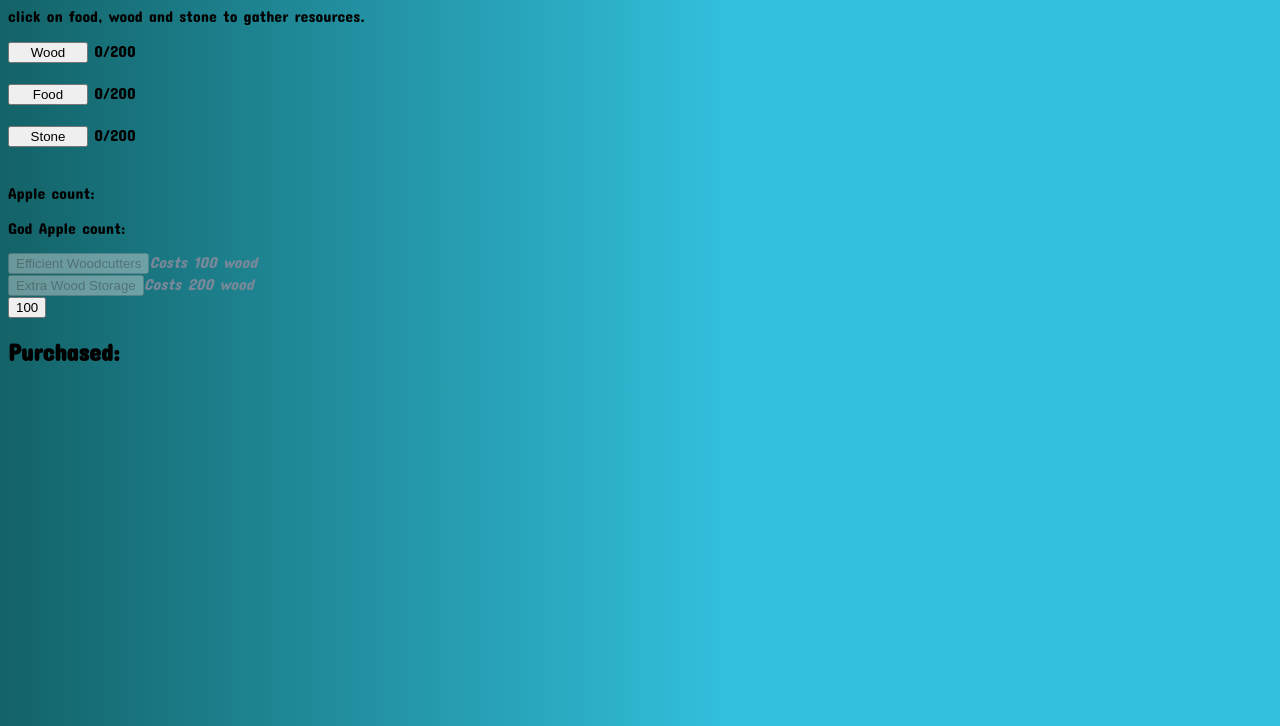
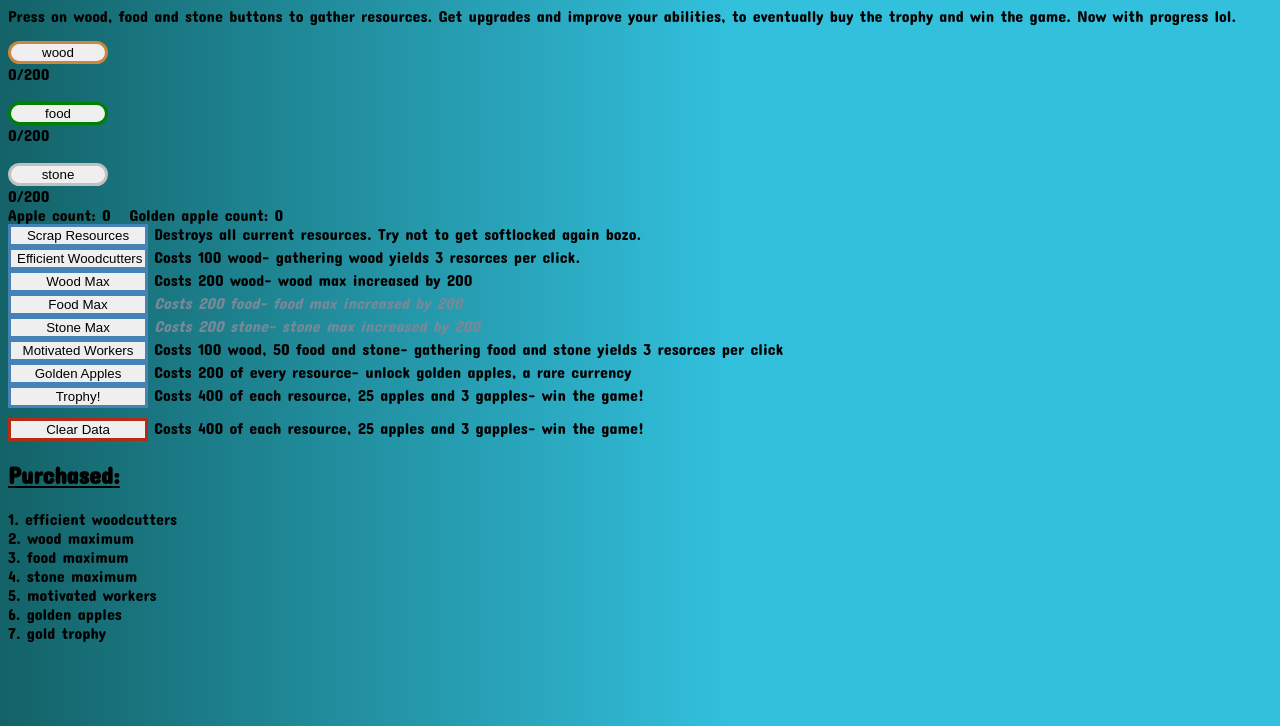
Before and after one commit to Ambush-4567/CivClicker, a plain HTML site: page index.html in a window 1280 px wide. Shown: the part 74-800 px from the top of the page. Drawn offline with Linux system fonts and the light colour scheme.

Commit message:
Update index.html

```diff
--- a/index.html
+++ b/index.html
@@ -1,27 +1,81 @@
 <!DOCTYPE html>
+<html>
 <head>
-    <script src="script.js"></script>
-    <link rel="stylesheet" href="style.css">
-    <title>Java Stuff</title>
-    <style></style>
-</head>
-<body>
-    <h1>Button Click Simulator</h1>
-    <p class="reg">click on food, wood and stone to gather resources.</p>
-    <p></p>
-    <input type="button" id="butone1" onclick="woodButt()" value="Wood" style="margin-bottom: 20px; width: 80px;">
-    <span id="para1">0</span><span id="maxw">/200</span><br>
-    <input type="button" id="butone2" onclick="foodButt()" value="Food" style="margin-bottom: 20px; width: 80px;">
-    <span id="para2">0</span><span id="maxf">/200</span><br>
-    <input type="button" id="butone3" onclick="stoneButt()" value="Stone" style="margin-bottom: 20px; width: 80px;">
-    <span id="para3">0</span><span id="maxs">/200</span><br>
-    <p class="reg">Apple count:<span id="para4"></span></p>
-    <p class="reg">God Apple count:<span id="para5"></span></p>
-    <input type="button" id="butone4" onclick="tripWood()" value="Efficient Woodcutters" disabled><span id="para6">Costs 100 wood</span><br>
-    <input type="button" id="butone5" onclick="woodMax()" value="Extra Wood Storage" disabled><span id="para7">Costs 200 wood</span><br>
-    <input type="button" id="butone6" onclick="harvestLrg()" value="100">
-    <h2>Purchased:</h2>
-    <p id="reg1"></p>
-    <p id="reg2"></p>
-</body>
+        <meta charset="utf-8">
+        <meta-name="viewport" content="width=devices-width, initial-scale=1.0">
+        <title>butone</title>
+        <link rel="stylesheet" href="style.css">
+        <script src="script.js"></script>
+    </head>
+    <body onload="startUp()">
+        <h1 id="header">Welcome To Shitty Civclicker V 1.1</h1>
+        <p>Press on wood, food and stone buttons to gather resources. Get upgrades and improve your abilities, to eventually buy the trophy and win the game. Now with progress lol.</p>
+    <div>
+        <section>
+        <input type="button" id="butt1" value="wood" onclick="woodGet()" style="border-radius: 30px; width: 100px; border: 3px solid rgb(205,133,63)"><br>
+        <span id="para1">0</span><span id="update">/200</span><br>
+        <br><input type="button" id="butt2" value="food" onclick="foodGet()" style="border-radius: 30px; width: 100px; border: 3px solid rgb(0,128,0)"><br>
+        <span id="para2">0</span><span id="update2">/200</span><br>
+        <br><input type="button" id="butt3" value="stone" onclick="stoneGet()" style="border-radius: 30px; width: 100px; border: 3px solid rgb(192,192,192)"><br>
+        <span id="para3">0</span><span id="update3">/200</span><br>
+        <div>
+        <span id="large">Apple count:&nbsp;<span id="appletxt">0&nbsp;&nbsp;</span><span id="gappletxt">&nbsp;Golden apple count:&nbsp;</span><span id="gappletxt2">0</span></span>
+        </div>
+        </section>
+    </div>
+    <div>
+        <section>
+        <span id="wrap1">
+        <input type="button" id="butt3.5" value="Scrap Resources" onclick="resDump()" style="width: 140px; border: 3px solid rgb(70,130,180)">
+        <span id="para3-5">Destroys all current resources. Try not to get softlocked again bozo.</span><br>
+        </span>
+        <span id="wrap2">
+        <input type="button" id="butt4" value="Efficient Woodcutters" onclick="woodUp()" style="width: 140px; border: 3px solid rgb(70,130,180)">
+        <span id="para4">Costs 100 wood- gathering wood yields 3 resorces per click.</span><br>
+        </span>
+        <span id="wrap3">
+        <input type="button" id="butt5" value="Wood Max" onclick="woodMax()" style="width: 140px; border: 3px solid rgb(70,130,180)">
+        <span id="para5">Costs 200 wood- wood max increased by 200</span><br>
+        </span>
+        <span id="wrap4">
+        <input type="button" id="butt6" value="Food Max" onclick="foodMax()" style="width: 140px; border: 3px solid rgb(70,130,180)">
+        <span id="para6">Costs 200 food- food max increased by 200</span><br>
+        </span>
+        <span id="wrap5">
+        <input type="button" id="butt7" value="Stone Max" onclick="stoneMax()" style="width: 140px; border: 3px solid rgb(70,130,180)">
+        <span id="para7">Costs 200 stone- stone max increased by 200</span><br>
+        </span>
+        <span id="wrap6">
+        <input type="button" id="butt8" value="Motivated Workers" onclick="foodStoneUp()" style="width: 140px; border: 3px solid rgb(70,130,180)">
+        <span id="para8">Costs 100 wood, 50 food and stone- gathering food and stone yields 3 resorces per click</span><br>
+        </span>
+        <span id="wrap7">
+        <input type="button" id="butt9" value="Golden Apples" onclick="gapUnlock()" style="width: 140px; border: 3px solid rgb(70,130,180)">
+        <span id="para9">Costs 200 of every resource- unlock golden apples, a rare currency</span><br>
+        </span>
+        <span id="wrap8">
+        <input type="button" id="butt10" value="Trophy!" onclick="winTrophy()" style="width: 140px; border: 3px solid rgb(70,130,180)">
+        <span id="para10">Costs 400 of each resource, 25 apples and 3 gapples- win the game!</span><br>
+        </span>
+        <span id="wrap9">
+        <input type="button" id="butt11" value="Clear Data" onclick="storgClear()" style="width: 140px; border: 3px solid rgb(179, 45, 21); margin-top: 10px;">
+        <span id="para10">Costs 400 of each resource, 25 apples and 3 gapples- win the game!</span><br>
+        </span>
+    </section>
+    </div>
+    <div>
+    <section>
+        <h2><u>Purchased:</u></h2>
+        <p id="paragraph">
+            <span id="para12">1. efficient woodcutters</span><br>
+            <span id="para13">2. wood maximum</span><br>
+            <span id="para14">3. food maximum</span><br>
+            <span id="para15">4. stone maximum</span><br>
+            <span id="para16">5. motivated workers</span><br>
+            <span id="para17">6. golden apples</span><br>
+            <span id="para18">7. gold trophy</span>
+        </p>
+    </section>
+    </div>
+    </body>
 </html>
```
